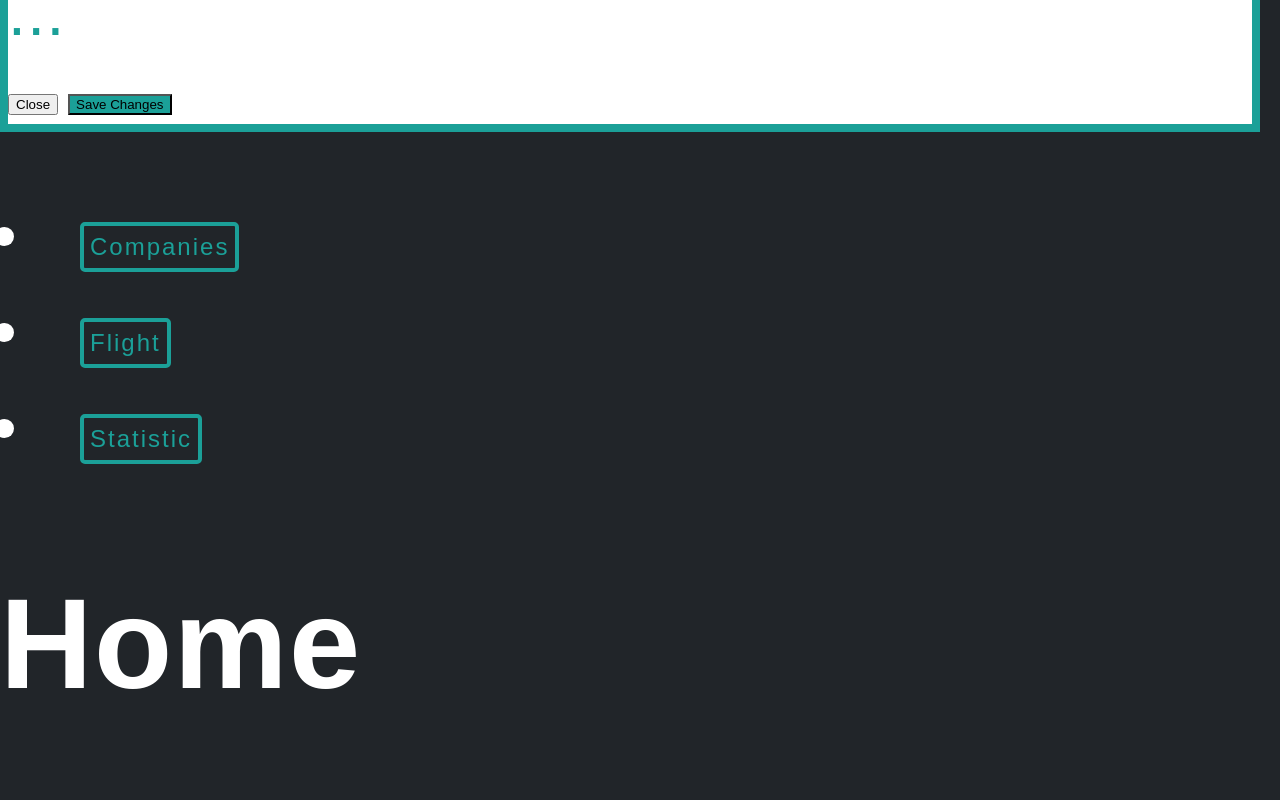
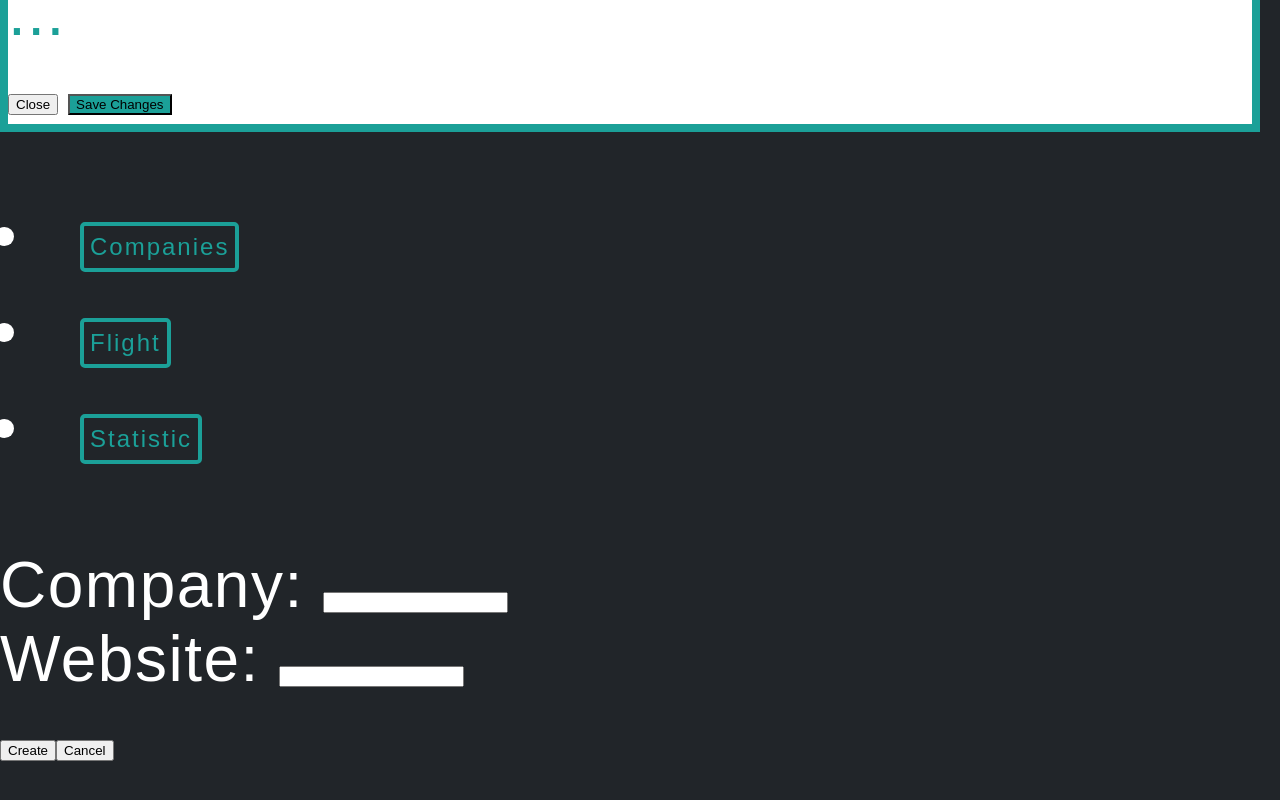
Before and after one commit to MWC-2022-Final-hackathon-team-2/mwc-back, a React (Create React App) app in the folder nuwe-front/: page / in a window 1280 px wide. Shown: the part 1167-1967 px from the top of the page. After the commit the page ends 1937 px from the top, so only its background shows below. Built offline with nearby package versions, Linux system fonts and the light colour scheme; the HTML template or start-up script is replaced by a standard one.

Commit message:
testing create

```diff
--- a/nuwe-front/src/components/CompanyFormModal/CompanyFormModal.js
+++ b/nuwe-front/src/components/CompanyFormModal/CompanyFormModal.js
@@ -8,12 +8,12 @@ import { companyValidators } from "../../components/Validators/Validators";
 export default function CompanyFormModal() {
 
   const [company, setCompany] = useState({
-    companyName: "",
+    company: "",
     website: "",
   });
 
   const [errors, setErrors] = useState({
-    companyName: null,
+    company: null,
     website: null,
   });
 
@@ -23,10 +23,13 @@ export default function CompanyFormModal() {
 
   const handleSubmit = (e) => {
     e.preventDefault();
+    console.log("one")
     if (isValid()) {
+      console.log("two")
+      console.log(company)
       companyService
         .create(company)
-        .then(() => console.log(company.name, "created"))
+        .then(() => console.log(company.company, "created"))
         .catch((err) => console.log(err));
     }
   };
@@ -61,14 +64,14 @@ export default function CompanyFormModal() {
           {errors.date && <p>{errors.date}</p>}
         </div> */}
         <div>
-          <label htmlFor="companyName">Company: </label>
+          <label htmlFor="company">Company: </label>
           <input
             type="text"
-            name="companyName"
-            value={company.companyName}
+            name="company"
+            value={company.company}
             onChange={handleChange}
           />
-          {errors.companyName && <p>{errors.companyName}</p>}
+          {errors.companyName && <p>{errors.company}</p>}
         </div>
         <div>
           <label htmlFor="website">Website: </label>
--- a/nuwe-front/src/components/Validators/Validators.js
+++ b/nuwe-front/src/components/Validators/Validators.js
@@ -1,5 +1,5 @@
 const companyValidators = {
-  name: (value) => {
+  company: (value) => {
     let message;
     if (!value) {
       message = "Company name is required";
--- a/nuwe-front/src/pages/home/Home.js
+++ b/nuwe-front/src/pages/home/Home.js
@@ -1,11 +1,12 @@
-import React from 'react'
+import React from "react";
+import CompanyFormModal from "../../components/CompanyFormModal/CompanyFormModal";
 
 const Home = () => {
   return (
     <div>
-        <h1>Home</h1>
+      <CompanyFormModal />
     </div>
-  )
-}
+  );
+};
 
-export default Home
+export default Home;
```
